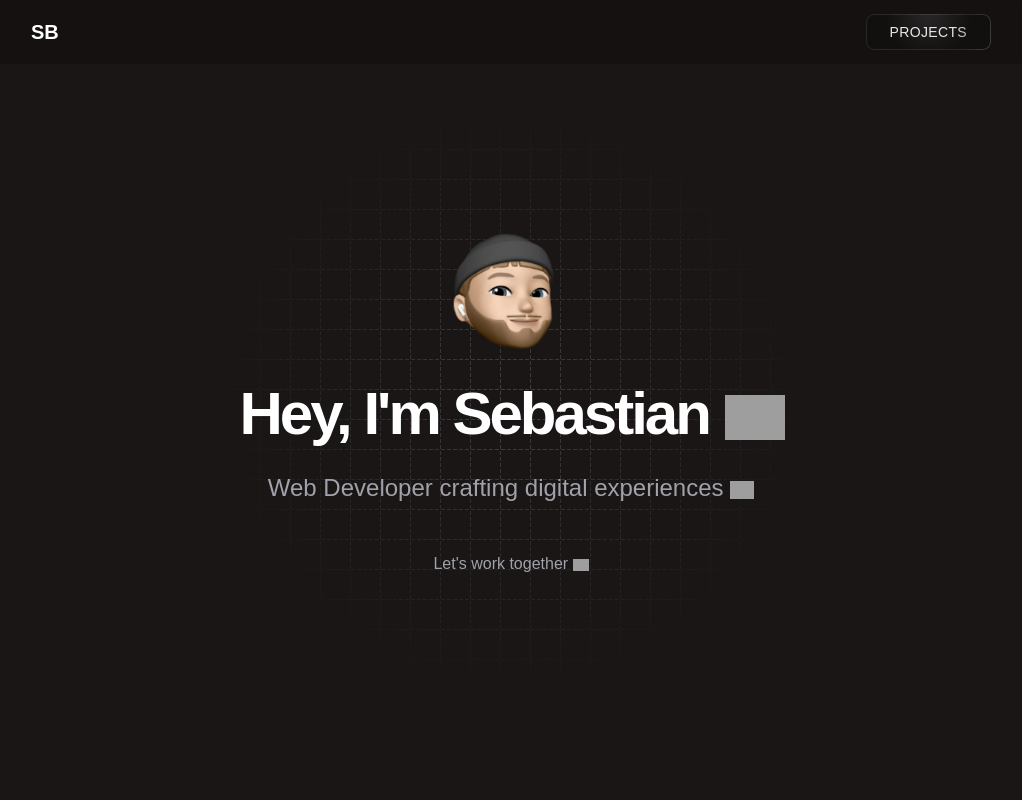
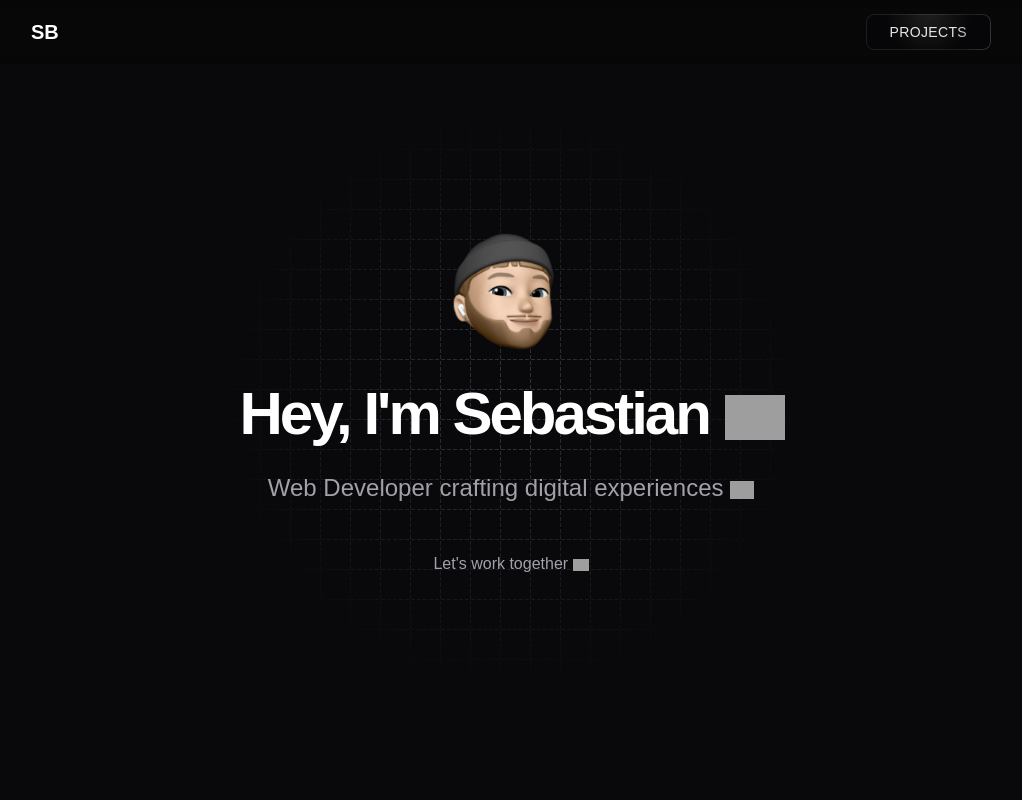
Before and after one commit to SirSebi/portfolio, a Next.js app: page / in a window 1280 px wide. Shown: the top 800 px of the page, without its empty margins (129-1151 px from the left). Built offline with nearby package versions, Linux system fonts and the light colour scheme; grey boxes are pictures that could not be loaded; what tailwindcss-motion would draw is missing.

Commit message:
update background

```diff
--- a/src/components/Hero.tsx
+++ b/src/components/Hero.tsx
@@ -6,7 +6,7 @@ import { BlurFade } from './magicui/blur-fade';
 
 export default function Hero() {
   return (
-    <div className="relative h-screen flex items-center justify-center overflow-hidden">
+    <div className="relative h-screen flex items-center justify-center overflow-hidden bg-zinc-950">
       {/* Grid Background */}
       <div className="absolute inset-0 flex items-center justify-center">
         <GridPattern
```
